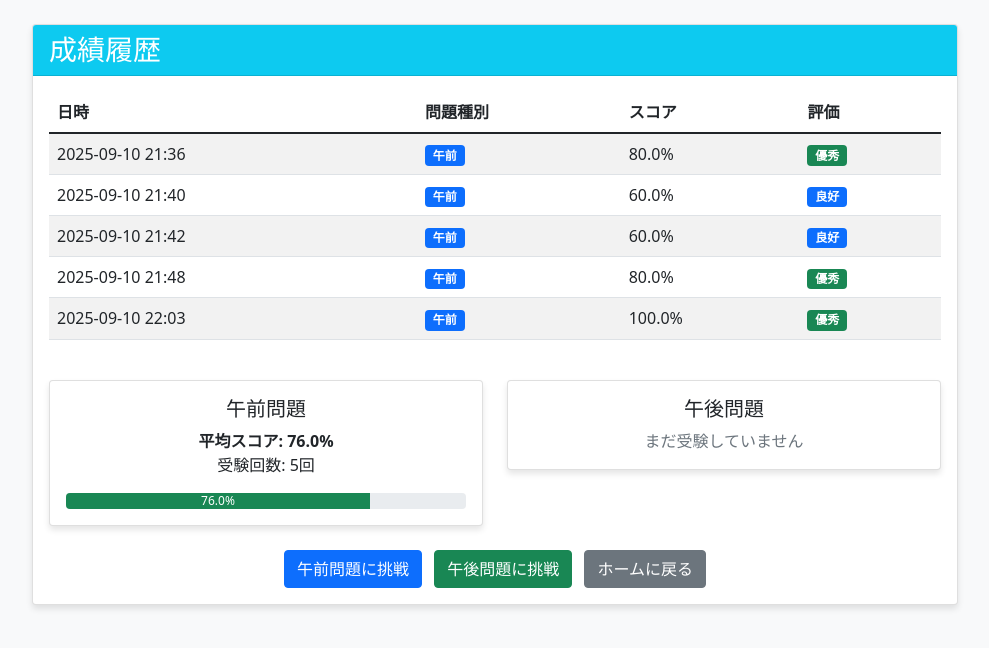
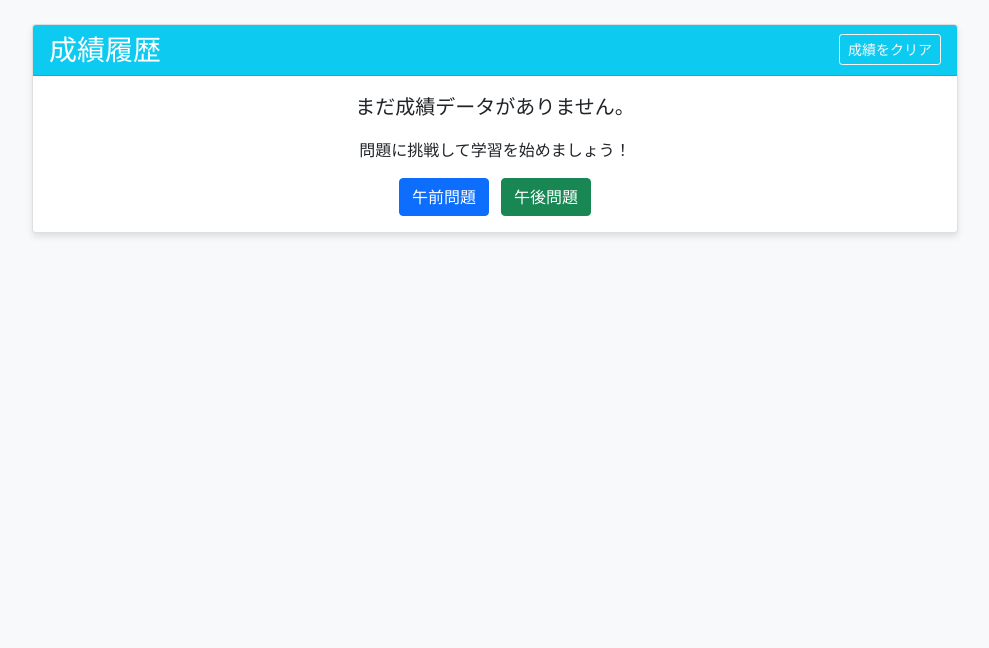
Before and after one commit to Sato145/pm-exam-web, a Flask app: page /scores in a window 1280 px wide. Shown: the part 56-704 px from the top of the page, without its empty margins (145-1134 px from the left). Run offline with Flask 3, Linux system fonts and the light colour scheme.

Commit message:
LocalStorage対応: 成績をブラウザに保存してリアルタイム利用可能に

```diff
--- a/app.py
+++ b/app.py
@@ -2195,30 +2195,11 @@ def view_scores():
     return render_template('scores.html', scores=scores)
 
 def save_score(question_type, score):
-    """成績を保存"""
-    scores_file = 'scores.json'
-    scores = []
-
-    if os.path.exists(scores_file):
-        with open(scores_file, 'r', encoding='utf-8') as f:
-            scores = json.load(f)
-
-    record = {
-        "date": datetime.now().strftime("%Y-%m-%d %H:%M"),
-        "type": question_type,
-        "score": score
-    }
-    scores.append(record)
-
-    with open(scores_file, 'w', encoding='utf-8') as f:
-        json.dump(scores, f, ensure_ascii=False, indent=2)
+    """成績を保存（LocalStorage使用のためサーバー側では処理しない）"""
+    pass
 
 def load_scores():
-    """成績を読み込み"""
-    scores_file = 'scores.json'
-    if os.path.exists(scores_file):
-        with open(scores_file, 'r', encoding='utf-8') as f:
-            return json.load(f)
+    """成績を読み込み（LocalStorage使用のためサーバー側では空を返す）"""
     return []
 
 if __name__ == '__main__':
--- a/templates/afternoon_exam.html
+++ b/templates/afternoon_exam.html
@@ -152,6 +152,10 @@ function submitSelfScore() {
 
         document.getElementById('score-message').innerHTML =
             `${scoreMessages[selfScore]}<br>スコア: ${data.score}点`;
+
+        // LocalStorageに成績を保存
+        saveScore('午後', data.score);
+
         document.getElementById('final-result').style.display = 'block';
     })
     .catch(error => {
--- a/templates/base.html
+++ b/templates/base.html
@@ -50,6 +50,32 @@
     </div>
 
     <script src="https://cdn.jsdelivr.net/npm/bootstrap@5.1.3/dist/js/bootstrap.bundle.min.js"></script>
+
+    <!-- LocalStorage成績管理 -->
+    <script>
+        // 成績をLocalStorageに保存
+        function saveScore(type, score) {
+            const scores = JSON.parse(localStorage.getItem('pmExamScores') || '[]');
+            const record = {
+                date: new Date().toLocaleString('ja-JP'),
+                type: type,
+                score: score
+            };
+            scores.push(record);
+            localStorage.setItem('pmExamScores', JSON.stringify(scores));
+        }
+
+        // 成績をLocalStorageから読み込み
+        function loadScores() {
+            return JSON.parse(localStorage.getItem('pmExamScores') || '[]');
+        }
+
+        // 成績をクリア
+        function clearScores() {
+            localStorage.removeItem('pmExamScores');
+        }
+    </script>
+
     {% block scripts %}{% endblock %}
 </body>
 </html>
--- a/templates/morning_exam.html
+++ b/templates/morning_exam.html
@@ -150,6 +150,10 @@ function showFinalResult(scoreData) {
     const scoreText = document.getElementById('score-text');
 
     scoreText.innerHTML = `${scoreData.correct}/${scoreData.total}問正解 (${scoreData.percentage.toFixed(1)}%)`;
+
+    // LocalStorageに成績を保存
+    saveScore('午前', scoreData.percentage);
+
     finalResult.style.display = 'block';
 }
 </script>
--- a/templates/scores.html
+++ b/templates/scores.html
@@ -6,11 +6,42 @@
 <div class="row justify-content-center">
     <div class="col-md-10">
         <div class="card">
-            <div class="card-header bg-info text-white">
+            <div class="card-header bg-info text-white d-flex justify-content-between align-items-center">
                 <h3 class="mb-0">成績履歴</h3>
+                <button class="btn btn-outline-light btn-sm" onclick="clearAllScores()">成績をクリア</button>
             </div>
             <div class="card-body">
-                {% if scores %}
+                <div id="scoresContent">
+                    <!-- JavaScriptで動的に生成 -->
+                </div>
+            </div>
+        </div>
+    </div>
+</div>
+{% endblock %}
+
+{% block scripts %}
+<script>
+function displayScores() {
+    const scores = loadScores();
+    const content = document.getElementById('scoresContent');
+
+    if (scores.length === 0) {
+        content.innerHTML = `
+            <div class="text-center">
+                <p class="lead">まだ成績データがありません。</p>
+                <p>問題に挑戦して学習を始めましょう！</p>
+                <a href="/morning" class="btn btn-primary me-2">午前問題</a>
+                <a href="/afternoon" class="btn btn-success">午後問題</a>
+            </div>
+        `;
+        return;
+    }
+
+    // 最新20件を表示
+    const recentScores = scores.slice(-20);
+
+    let tableHtml = `
         <div class="table-responsive">
             <table class="table table-striped">
                 <thead>
@@ -22,53 +53,59 @@
                     </tr>
                 </thead>
                 <tbody>
-                                {% for score in scores[-20:] %}
+    `;
+
+    recentScores.forEach(score => {
+        const badgeClass = score.type === '午前' ? 'bg-primary' : 'bg-success';
+        let evalBadge = '';
+        if (score.score >= 80) evalBadge = '<span class="badge bg-success">優秀</span>';
+        else if (score.score >= 60) evalBadge = '<span class="badge bg-primary">良好</span>';
+        else if (score.score >= 40) evalBadge = '<span class="badge bg-warning">普通</span>';
+        else evalBadge = '<span class="badge bg-danger">要改善</span>';
+
+        tableHtml += `
             <tr>
-                                    <td>{{ score.date }}</td>
-                                    <td>
-                                        <span class="badge {% if score.type == '午前' %}bg-primary{% else %}bg-success{% endif %}">
-                                            {{ score.type }}
-                                        </span>
-                                    </td>
-                                    <td>{{ "%.1f"|format(score.score) }}%</td>
-                                    <td>
-                                        {% if score.score >= 80 %}
-                                            <span class="badge bg-success">優秀</span>
-                                        {% elif score.score >= 60 %}
-                                            <span class="badge bg-primary">良好</span>
-                                        {% elif score.score >= 40 %}
-                                            <span class="badge bg-warning">普通</span>
-                                        {% else %}
-                                            <span class="badge bg-danger">要改善</span>
-                                        {% endif %}
-                                    </td>
+                <td>${score.date}</td>
+                <td><span class="badge ${badgeClass}">${score.type}</span></td>
+                <td>${score.score.toFixed(1)}%</td>
+                <td>${evalBadge}</td>
             </tr>
-                                {% endfor %}
+        `;
+    });
+
+    tableHtml += `
                 </tbody>
             </table>
         </div>
+    `;
 
+    // 統計情報
+    const morningScores = scores.filter(s => s.type === '午前');
+    const afternoonScores = scores.filter(s => s.type === '午後');
+
+    const avgMorning = morningScores.length > 0 ?
+        morningScores.reduce((sum, s) => sum + s.score, 0) / morningScores.length : 0;
+    const avgAfternoon = afternoonScores.length > 0 ?
+        afternoonScores.reduce((sum, s) => sum + s.score, 0) / afternoonScores.length : 0;
+
+    const statsHtml = `
         <div class="row mt-4">
             <div class="col-md-6">
                 <div class="card">
                     <div class="card-body text-center">
                         <h5 class="card-title">午前問題</h5>
-                                    {% set morning_scores = scores | selectattr("type", "equalto", "午前") | list %}
-                                    {% if morning_scores %}
-                                        {% set avg_morning = (morning_scores | sum(attribute="score")) / (morning_scores | length) %}
+                        ${morningScores.length > 0 ? `
                             <p class="card-text">
-                                            <strong>平均スコア: {{ "%.1f"|format(avg_morning) }}%</strong><br>
-                                            受験回数: {{ morning_scores | length }}回
+                                <strong>平均スコア: ${avgMorning.toFixed(1)}%</strong><br>
+                                受験回数: ${morningScores.length}回
                             </p>
                             <div class="progress">
-                                            <div class="progress-bar {% if avg_morning >= 60 %}bg-success{% elif avg_morning >= 40 %}bg-warning{% else %}bg-danger{% endif %}"
-                                                 style="width: {{ avg_morning }}%">
-                                                {{ "%.1f"|format(avg_morning) }}%
+                                <div class="progress-bar ${avgMorning >= 60 ? 'bg-success' : avgMorning >= 40 ? 'bg-warning' : 'bg-danger'}"
+                                     style="width: ${avgMorning}%">
+                                    ${avgMorning.toFixed(1)}%
                                 </div>
                             </div>
-                                    {% else %}
-                                        <p class="card-text text-muted">まだ受験していません</p>
-                                    {% endif %}
+                        ` : '<p class="card-text text-muted">まだ受験していません</p>'}
                     </div>
                 </div>
             </div>
@@ -76,22 +113,18 @@
                 <div class="card">
                     <div class="card-body text-center">
                         <h5 class="card-title">午後問題</h5>
-                                    {% set afternoon_scores = scores | selectattr("type", "equalto", "午後") | list %}
-                                    {% if afternoon_scores %}
-                                        {% set avg_afternoon = (afternoon_scores | sum(attribute="score")) / (afternoon_scores | length) %}
+                        ${afternoonScores.length > 0 ? `
                             <p class="card-text">
-                                            <strong>平均スコア: {{ "%.1f"|format(avg_afternoon) }}%</strong><br>
-                                            受験回数: {{ afternoon_scores | length }}回
+                                <strong>平均スコア: ${avgAfternoon.toFixed(1)}%</strong><br>
+                                受験回数: ${afternoonScores.length}回
                             </p>
                             <div class="progress">
-                                            <div class="progress-bar {% if avg_afternoon >= 60 %}bg-success{% elif avg_afternoon >= 40 %}bg-warning{% else %}bg-danger{% endif %}"
-                                                 style="width: {{ avg_afternoon }}%">
-                                                {{ "%.1f"|format(avg_afternoon) }}%
+                                <div class="progress-bar ${avgAfternoon >= 60 ? 'bg-success' : avgAfternoon >= 40 ? 'bg-warning' : 'bg-danger'}"
+                                     style="width: ${avgAfternoon}%">
+                                    ${avgAfternoon.toFixed(1)}%
                                 </div>
                             </div>
-                                    {% else %}
-                                        <p class="card-text text-muted">まだ受験していません</p>
-                                    {% endif %}
+                        ` : '<p class="card-text text-muted">まだ受験していません</p>'}
                     </div>
                 </div>
             </div>
@@ -102,16 +135,20 @@
             <a href="/afternoon" class="btn btn-success me-2">午後問題に挑戦</a>
             <a href="/" class="btn btn-secondary">ホームに戻る</a>
         </div>
-                {% else %}
-                    <div class="text-center">
-                        <p class="lead">まだ成績データがありません。</p>
-                        <p>問題に挑戦して学習を始めましょう！</p>
-                        <a href="/morning" class="btn btn-primary me-2">午前問題</a>
-                        <a href="/afternoon" class="btn btn-success">午後問題</a>
-                    </div>
-                {% endif %}
-            </div>
-        </div>
-    </div>
-</div>
+    `;
+
+    content.innerHTML = tableHtml + statsHtml;
+}
+
+function clearAllScores() {
+    if (confirm('すべての成績データを削除しますか？この操作は取り消せません。')) {
+        clearScores();
+        displayScores();
+        alert('成績データを削除しました。');
+    }
+}
+
+// ページ読み込み時に成績を表示
+document.addEventListener('DOMContentLoaded', displayScores);
+</script>
 {% endblock %}
```
Lines whose indentation alone changed are shown as unchanged.
